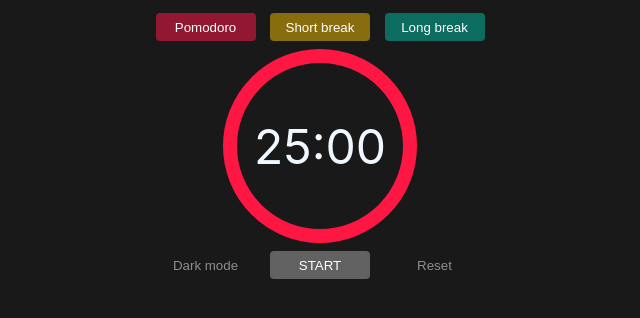
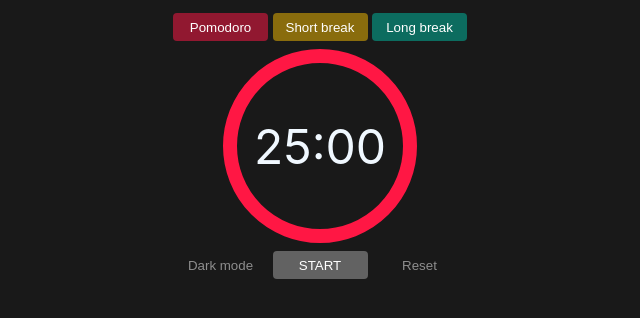
Before and after one commit to AEydi/aeydi.github.io, a plain HTML site: page pomodoro.html in a window 1280 px wide. Shown: the whole page, without its empty margins (320-960 px from the left). Drawn offline with Linux system fonts and the light colour scheme.

Commit message:
Update styles.css

```diff
--- a/Pomodoro_files/styles.css
+++ b/Pomodoro_files/styles.css
@@ -79,15 +79,14 @@ body {
 }
 
 button {
-  width: 100px;
-  margin: 10px;
+  width: 95px;
   background-color: #9292929a;
 }
 
 .btn{
   border: none;
   color: white;
-  margin: 5px;
+  margin: 5px 0px;
   border-radius: 4px;
   padding: 2px 12px;
   height: 28px;
```
